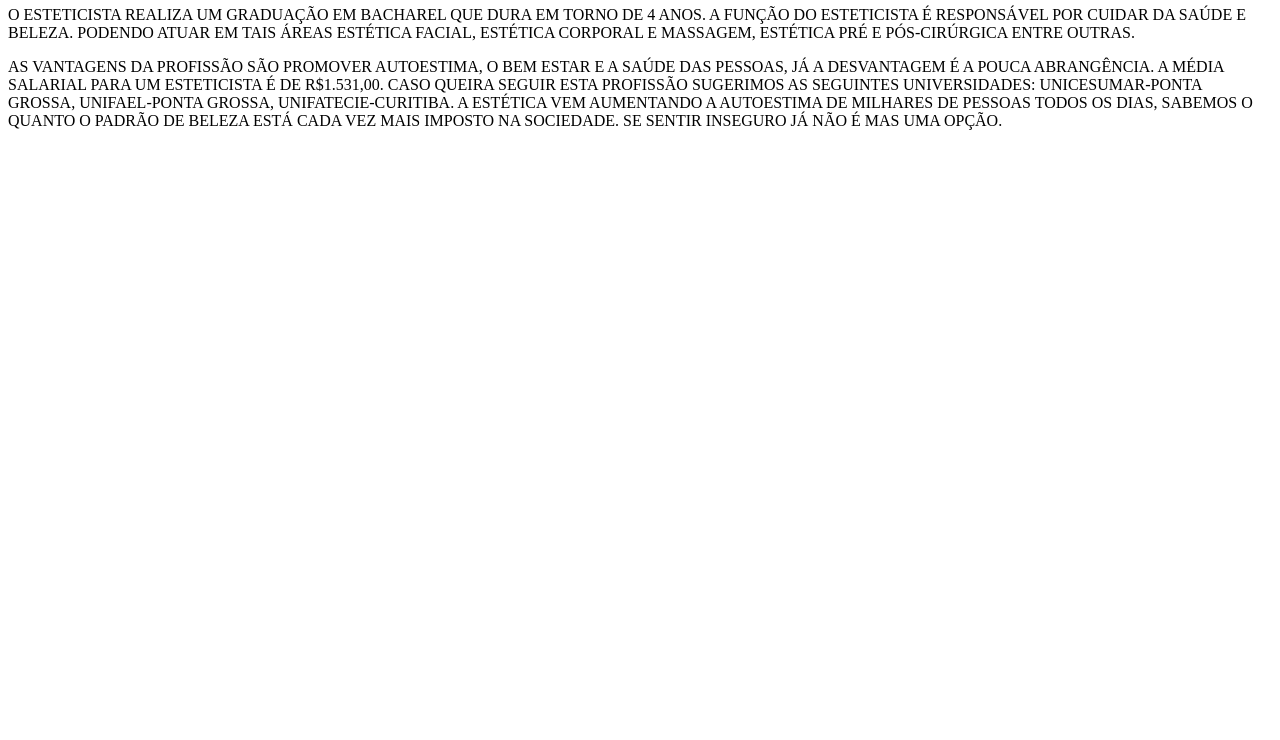
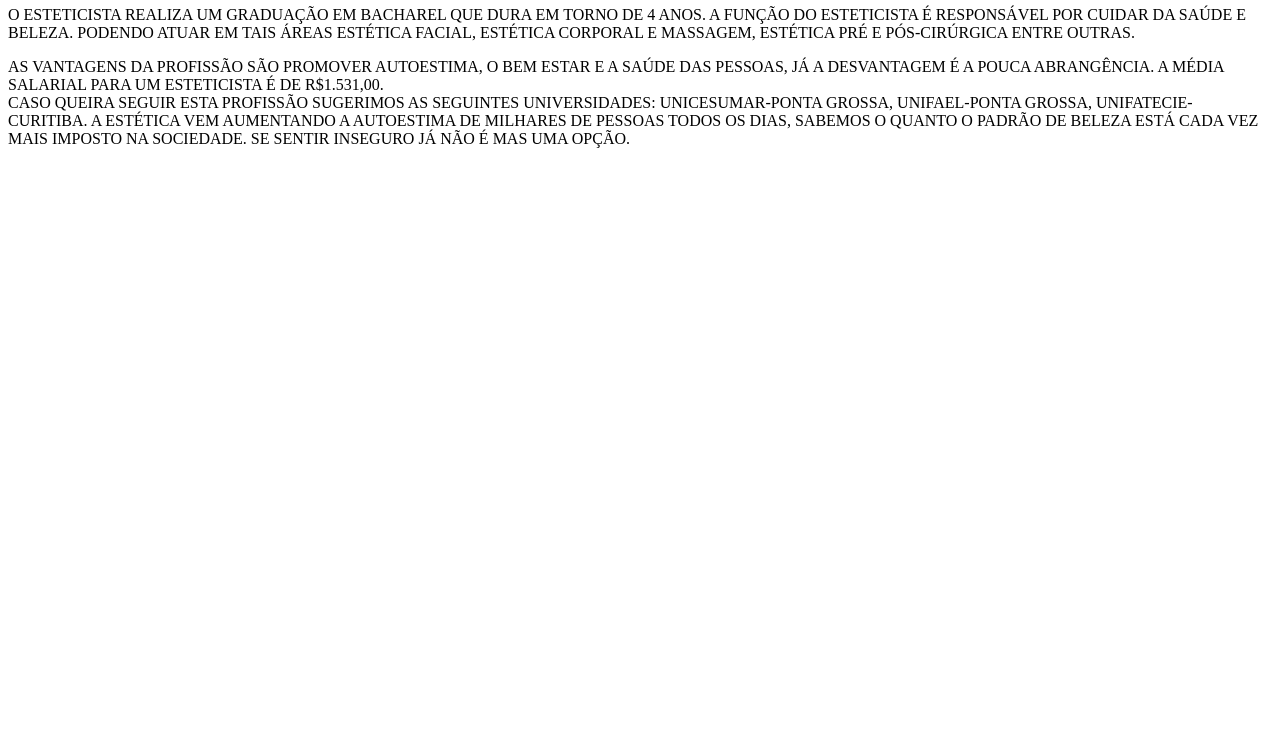
Before and after one commit to brgraniska/PensamentoComputacional_1B, a plain HTML site: page index.html in a window 1280 px wide. Shown: the part 60-800 px from the top of the page. Drawn offline with Linux system fonts and the light colour scheme.

Commit message:
organizando

```diff
--- a/index.html
+++ b/index.html
@@ -1,3 +1,3 @@
 <h1> SOBRE A PROFISSÃO DE ESTETISCISTA </h1>
 <p>O ESTETICISTA REALIZA UM GRADUAÇÃO EM BACHAREL QUE DURA EM TORNO DE 4 ANOS. A FUNÇÃO DO ESTETICISTA É RESPONSÁVEL POR CUIDAR DA SAÚDE E BELEZA. PODENDO ATUAR EM TAIS ÁREAS ESTÉTICA FACIAL, ESTÉTICA CORPORAL E MASSAGEM, ESTÉTICA PRÉ E PÓS-CIRÚRGICA ENTRE OUTRAS. </p>
- <p>AS VANTAGENS DA PROFISSÃO SÃO PROMOVER AUTOESTIMA, O BEM ESTAR E A SAÚDE DAS PESSOAS, JÁ A DESVANTAGEM É A POUCA ABRANGÊNCIA. A MÉDIA SALARIAL PARA UM ESTETICISTA É DE R$1.531,00. CASO QUEIRA SEGUIR ESTA PROFISSÃO SUGERIMOS AS SEGUINTES UNIVERSIDADES: UNICESUMAR-PONTA GROSSA, UNIFAEL-PONTA GROSSA, UNIFATECIE-CURITIBA. A ESTÉTICA VEM AUMENTANDO A AUTOESTIMA DE MILHARES DE PESSOAS TODOS OS DIAS, SABEMOS O QUANTO O PADRÃO DE BELEZA ESTÁ CADA VEZ MAIS IMPOSTO NA SOCIEDADE. SE SENTIR INSEGURO JÁ NÃO É MAS UMA OPÇÃO.</p>
+ <p>AS VANTAGENS DA PROFISSÃO SÃO PROMOVER AUTOESTIMA, O BEM ESTAR E A SAÚDE DAS PESSOAS, JÁ A DESVANTAGEM É A POUCA ABRANGÊNCIA. A MÉDIA SALARIAL PARA UM ESTETICISTA É DE R$1.531,00. <br> CASO QUEIRA SEGUIR ESTA PROFISSÃO SUGERIMOS AS SEGUINTES UNIVERSIDADES: UNICESUMAR-PONTA GROSSA, UNIFAEL-PONTA GROSSA, UNIFATECIE-CURITIBA. A ESTÉTICA VEM AUMENTANDO A AUTOESTIMA DE MILHARES DE PESSOAS TODOS OS DIAS, SABEMOS O QUANTO O PADRÃO DE BELEZA ESTÁ CADA VEZ MAIS IMPOSTO NA SOCIEDADE. SE SENTIR INSEGURO JÁ NÃO É MAS UMA OPÇÃO.</p>
```
